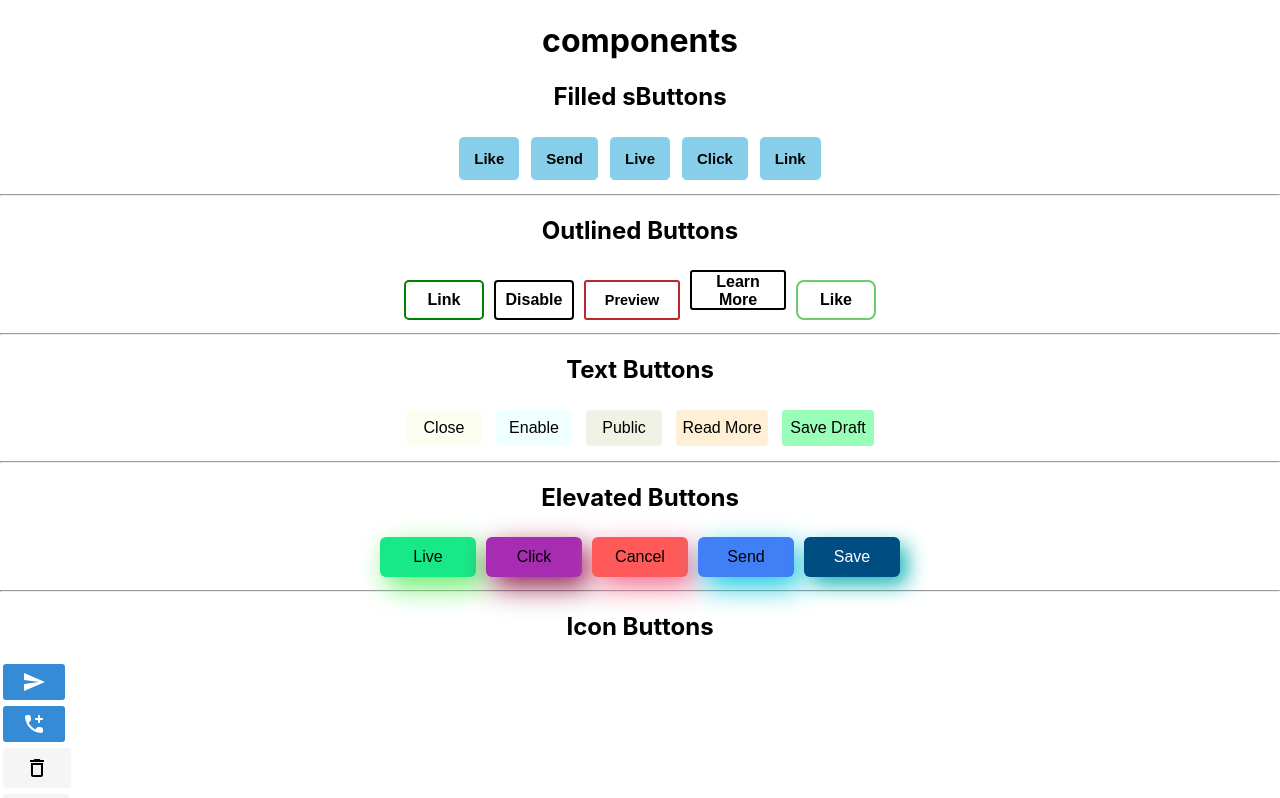
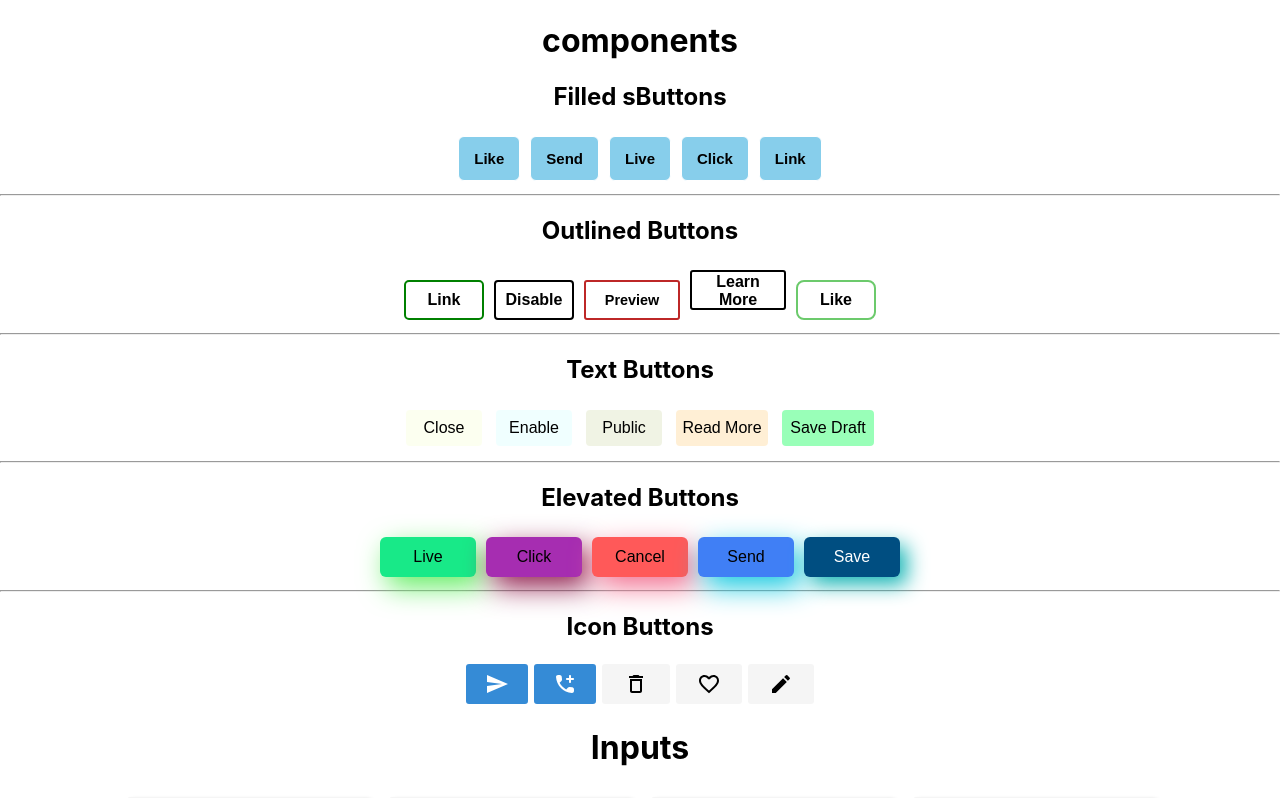
Before and after one commit to parvejg/component-library-321, a React (Create React App) app: page / in a window 1280 px wide. Shown: the top 798 px of the page. Built offline with nearby package versions, Linux system fonts and the light colour scheme.

Commit message:
Icons button complete

```diff
--- a/src/App.js
+++ b/src/App.js
@@ -46,12 +46,13 @@ function App() {
  <ElevatedBtn className="saveBtn"name="Save"/>
 <hr/>
 <h2>Icon Buttons</h2>
+<div className='iconBtn-header'>
 <button className='sendBtn-wrapper'><SendIcon name="Send" className='sendBtnIcon'/></button>
 <button className='addCallBtn-wrapper'><AddIcCallRoundedIcon  className='addCall-IconBtn'/></button>
 <button className='deleteBtn-wrapper'><DeleteOutlineIcon className='deleteBtn-Icon'/></button>
 <button className='saveBtn-wrapper'><FavoriteBorderIcon className="saveBtn-Icon"/></button>
 <button className='editBtn-wrapper'><EditIcon className="editBtn-Icon"/></button>
-
+</div>
  <>
 
 <h1>Inputs</h1>
@@ -60,7 +61,7 @@ function App() {
  <Inputs  type="Text"  placeholder="Enter your Email" />
  <Inputs type="Number"  placeholder="Enter your Mobile Number" />
  <Inputs type="Password"  placeholder="Enter your Password"  />
- <Inputs type="Date"  placeholder="Enter your Birth Date"  />
+ <Inputs type="Date"    />
  <hr/>
  </>
 
--- a/src/components/button.css
+++ b/src/components/button.css
@@ -338,3 +338,22 @@ cursor: pointer;
   transform: translateY(2px);
   background-color: hwb(195 78% 19%);
 }
+.editBtn-wrapper{
+  display: flex;
+  justify-items: center;
+  align-items: center;
+  text-align: center;
+  padding: 8px 21px;
+  border-radius: 6px;
+  border: solid white;
+  background-color: whitesmoke;
+}
+.editBtn-wrapper:active{
+  transform: translateY(2px);
+  background-color: hwb(195 78% 19%);
+}
+.iconBtn-header{
+  display: flex;
+  flex-direction: row;
+  justify-content: center;
+}
```
